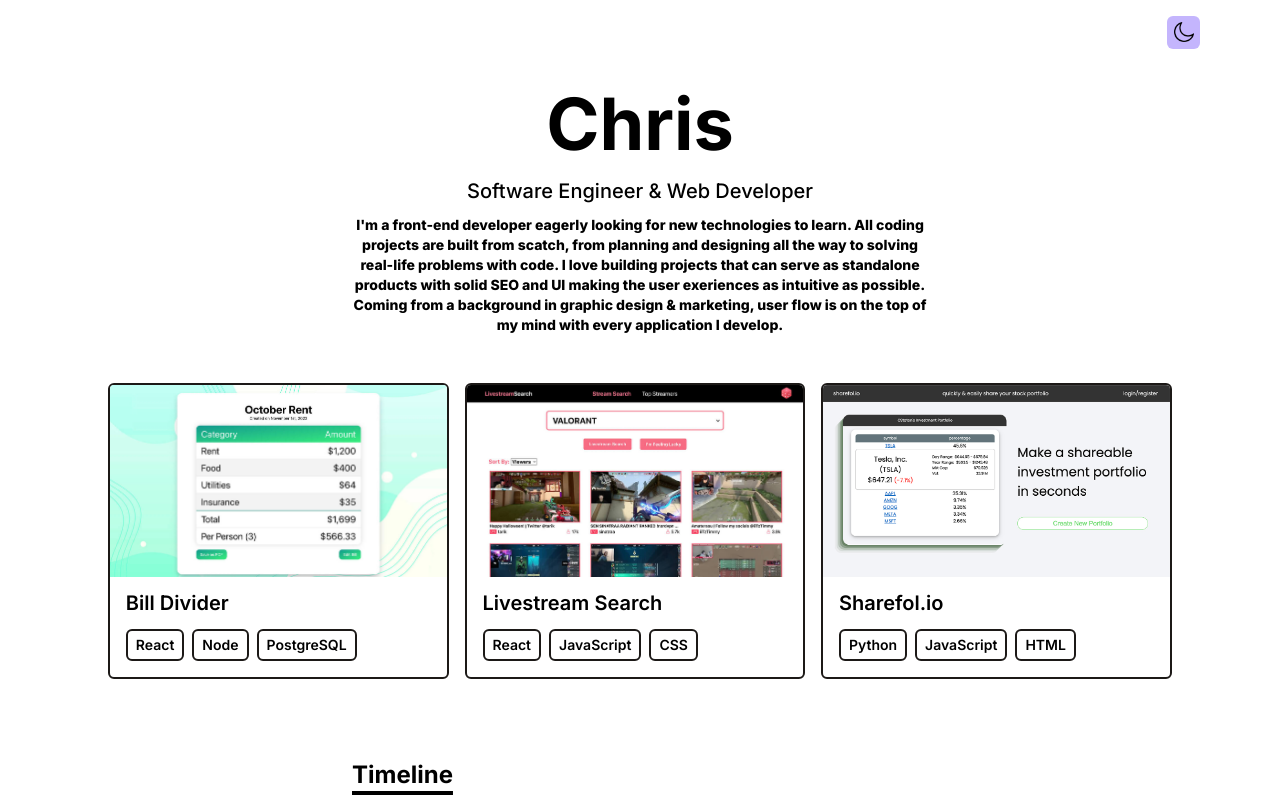
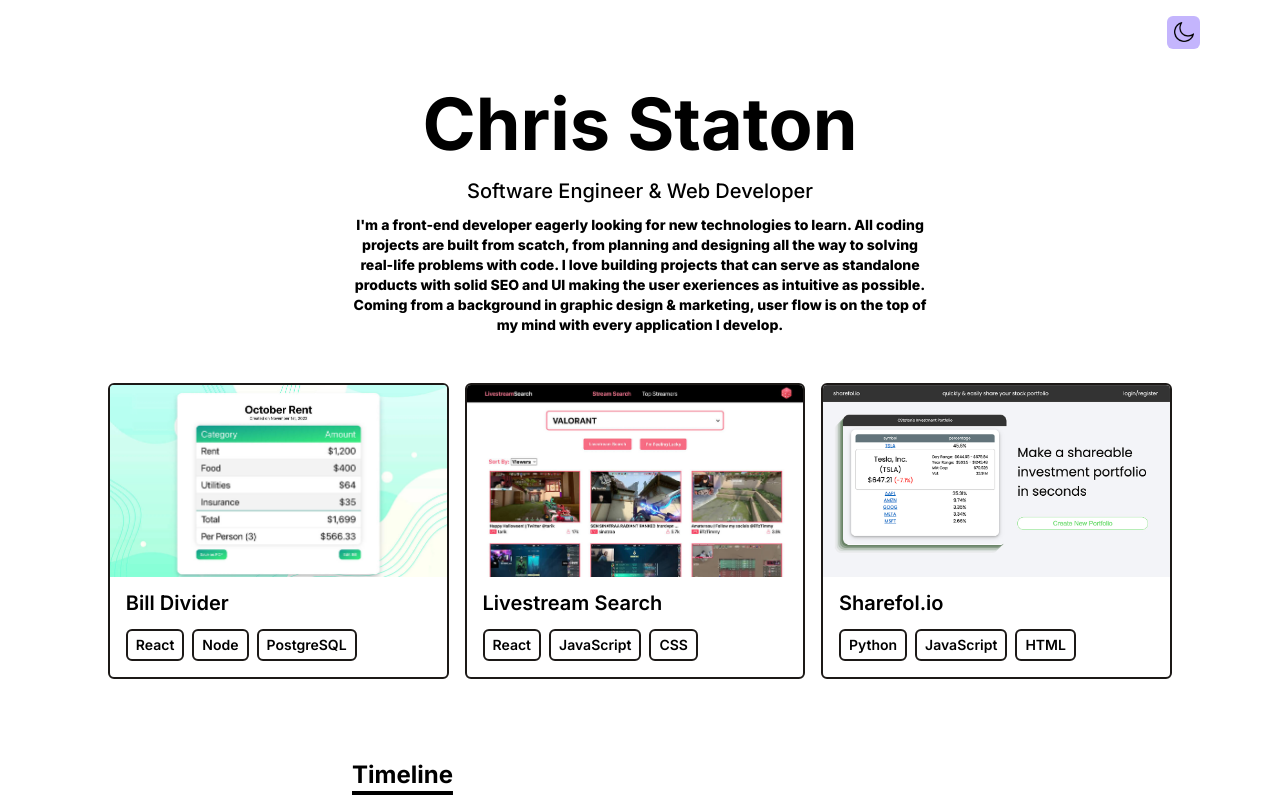
Before and after one commit to c-staton/my-portfolio, a React (Create React App) app: page / in a window 1280 px wide. Shown: the top 800 px of the page. Built offline with nearby package versions, Linux system fonts and the light colour scheme.

Commit message:
add last name

```diff
--- a/src/App.js
+++ b/src/App.js
@@ -27,7 +27,7 @@ function App() {
 			</button>
 			<div className="wrapper">
 				<section className="intro">
-					<h1 className="intro__h1">Chris</h1>
+					<h1 className="intro__h1">Chris Staton</h1>
 					<p className="intro__title">Software Engineer & Web Developer</p>
 					<p className="intro__paragraph">
 						I'm a front-end developer eagerly looking for new technologies to
```
